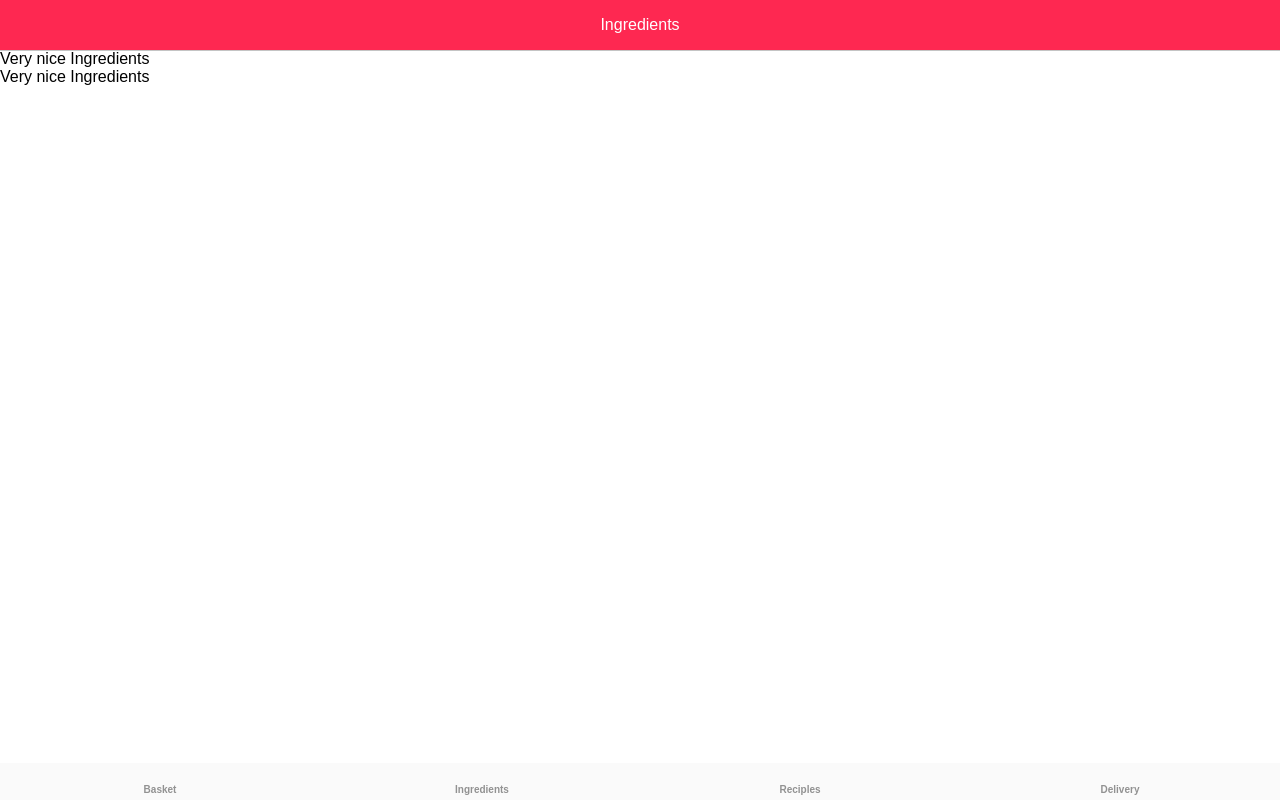
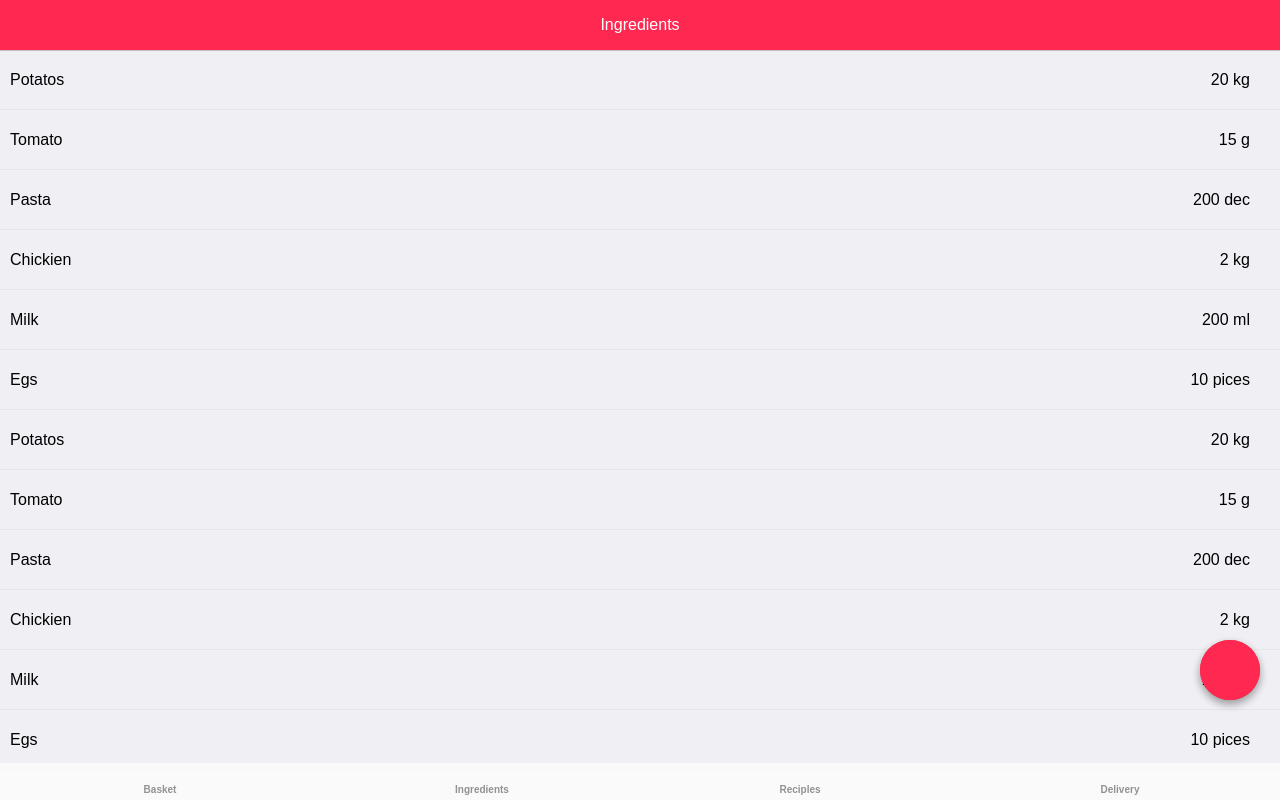
Before and after one commit to Mateusz-Krupa/cook-app, a React (Create React App) app: page /ingredients/id in a window 1280 px wide. Built offline with nearby package versions, Linux system fonts and the light colour scheme; the HTML template or start-up script is replaced by a standard one.

Commit message:
Ingredients page + add button

```diff
--- a/src/App.css
+++ /dev/null
@@ -1,12 +0,0 @@
-.App {
-  text-align: center;
-}
-
-.AppPageContainer{
-  padding-top:50px;
-}
-
-@keyframes App-logo-spin {
-  from { transform: rotate(0deg); }
-  to { transform: rotate(360deg); }
-}
--- a/src/App.js
+++ b/src/App.js
@@ -3,15 +3,14 @@ import {
   BrowserRouter as Router,
   Route
 } from 'react-router-dom'
-import { withRouter } from 'react-router'
 import MainNavigation from './components/MainNavigation/MainNavigation';
 import Delivery from './pages/Delivery';
-import Ingredients from './pages/Ingredients';
+import Ingredients from './pages/Ingredients/Ingredients';
 import Recipe from './pages/Recipe';
 import Basket from './pages/Basket';
 
 // import { Link } from 'react-router-dom'
-import './App.css';
+import './styles/App.css';
 
 class App extends Component {
   render() {
--- a/src/pages/Ingredients.js
+++ /dev/null
@@ -1,13 +0,0 @@
-import React, { Component } from 'react';
-import TopBar from '../components/TopBar/TopBar';
-
-export  default class Ingredients extends Component {
-  render() {
-    return (
-      <div>
-        <TopBar> Ingredients </TopBar>
-         Very nice Ingredients
-      </div>
-    );
-  }
-}
--- /dev/null
+++ b/src/pages/Ingredients/Ingredients.js
@@ -0,0 +1,65 @@
+import React, { Component } from 'react';
+import TopBar from '../../components/TopBar/TopBar';
+import './styles/Ingredients.css';
+export  default class Ingredients extends Component {
+
+
+  get IngredientsMocks(){
+    return [
+      {
+        name: "Potatos",
+        quantity: 20,
+        measure: "kg",
+      },
+      {
+        name: "Tomato",
+        quantity: 15,
+        measure: "g",
+      },
+      {
+        name: "Pasta",
+        quantity: "200",
+        measure: "dec"
+      },
+      {
+        name: "Chickien",
+        quantity: "2",
+        measure: "kg"
+      },
+      {
+        name: "Milk",
+        quantity: "200",
+        measure: "ml"
+      },
+      {
+        name: "Egs",
+        quantity: "10",
+        measure: "pices"
+      }
+    ]
+  }
+
+  render() {
+    return (
+      <div>
+        <TopBar> Ingredients </TopBar>
+        <div className="addButton">
+          <i class="fas fa-plus"></i>
+        </div>
+        <div>
+        {
+          this.IngredientsMocks.map(item => (
+          <div className="ingredients-list-row">
+            <div>{item.name} </div>
+            <div>
+              <span> {item.quantity}  {item.measure}</span>
+              <span className="ingredients-list-next"> <i class="fas fa-chevron-right"></i> </span>
+            </div>
+          </div>
+          ))
+        }
+      </div>
+      </div>
+    );
+  }
+}
--- /dev/null
+++ b/src/pages/Ingredients/styles/Ingredients.css
@@ -0,0 +1,26 @@
+.ingredients-list-row {
+  line-height: 60px;
+  background-color: rgba(239,239,244,1);
+  box-shadow: 0 1px 0 0 rgba(230,230,230,1), 0 -1px 0 0 rgba(230,230,230,1);
+  width: 100%;
+  margin: 0;
+  list-style: none;
+  display: flex;
+  -webkit-flex-flow: row wrap;
+  box-sizing: border-box;
+  justify-content: space-between;
+  padding: 0 10px;
+}
+
+.ingredients-list-row > div:first {
+  text-align: left;
+}
+
+
+.ingredients-list-row > div:last {
+  text-align: right;
+}
+
+.ingredients-list-next{
+  padding: 10px;
+}
--- /dev/null
+++ b/src/pages/Ingredients/styles/Ingredients.js
@@ -0,0 +1,26 @@
+import { StyleSheet } from 'react-native';
+
+export default StyleSheet.create({
+  'ingredients-list-row': {
+    'lineHeight': [{ 'unit': 'px', 'value': 60 }],
+    'backgroundColor': 'rgba(239,239,244,1)',
+    'boxShadow': [{ 'unit': 'px', 'value': 0 }, { 'unit': 'px', 'value': 1 }, { 'unit': 'px', 'value': 0 }, { 'unit': 'px', 'value': 0 }, { 'unit': 'string', 'value': 'rgba(230,230,230,1)' }, { 'unit': 'string', 'value': 'rgba(230,230,230,1),' }, { 'unit': 'px', 'value': 0 }, { 'unit': 'px', 'value': -1 }, { 'unit': 'px', 'value': 0 }, { 'unit': 'px', 'value': 0 }, { 'unit': 'string', 'value': 'rgba(230,230,230,1)' }],
+    'width': [{ 'unit': '%H', 'value': 1 }],
+    'margin': [{ 'unit': 'px', 'value': 0 }, { 'unit': 'px', 'value': 0 }, { 'unit': 'px', 'value': 0 }, { 'unit': 'px', 'value': 0 }],
+    'listStyle': 'none',
+    'display': 'flex',
+    'WebkitFlexFlow': 'row wrap',
+    'boxSizing': 'border-box',
+    'justifyContent': 'space-between',
+    'padding': [{ 'unit': 'px', 'value': 0 }, { 'unit': 'px', 'value': 10 }, { 'unit': 'px', 'value': 0 }, { 'unit': 'px', 'value': 10 }]
+  },
+  'ingredients-list-row > div:first': {
+    'textAlign': 'left'
+  },
+  'ingredients-list-row > div:last': {
+    'textAlign': 'right'
+  },
+  'ingredients-list-next': {
+    'padding': [{ 'unit': 'px', 'value': 10 }, { 'unit': 'px', 'value': 10 }, { 'unit': 'px', 'value': 10 }, { 'unit': 'px', 'value': 10 }]
+  }
+});
--- /dev/null
+++ b/src/styles/App.css
@@ -0,0 +1,28 @@
+.App {
+  text-align: center;
+}
+
+.AppPageContainer{
+  padding-top:50px;
+}
+
+.addButton{
+  width: 60px;
+  height: 60px;
+  position: fixed;
+  border-radius: 90px;
+  background-color: rgba(254,40,81,1);
+  box-shadow: 0 4px 8px 0 rgba(0,0,0,0.2);
+  color: white;
+  position: fixed;
+  bottom: 100px;;
+  right: 20px;
+  line-height: 60px;
+  text-align: center;
+  font-size: 30px;
+}
+
+@keyframes App-logo-spin {
+  from { transform: rotate(0deg); }
+  to { transform: rotate(360deg); }
+}
```
Also changed, not shown: src/styles/App.js (added, +25 -0 lines).
